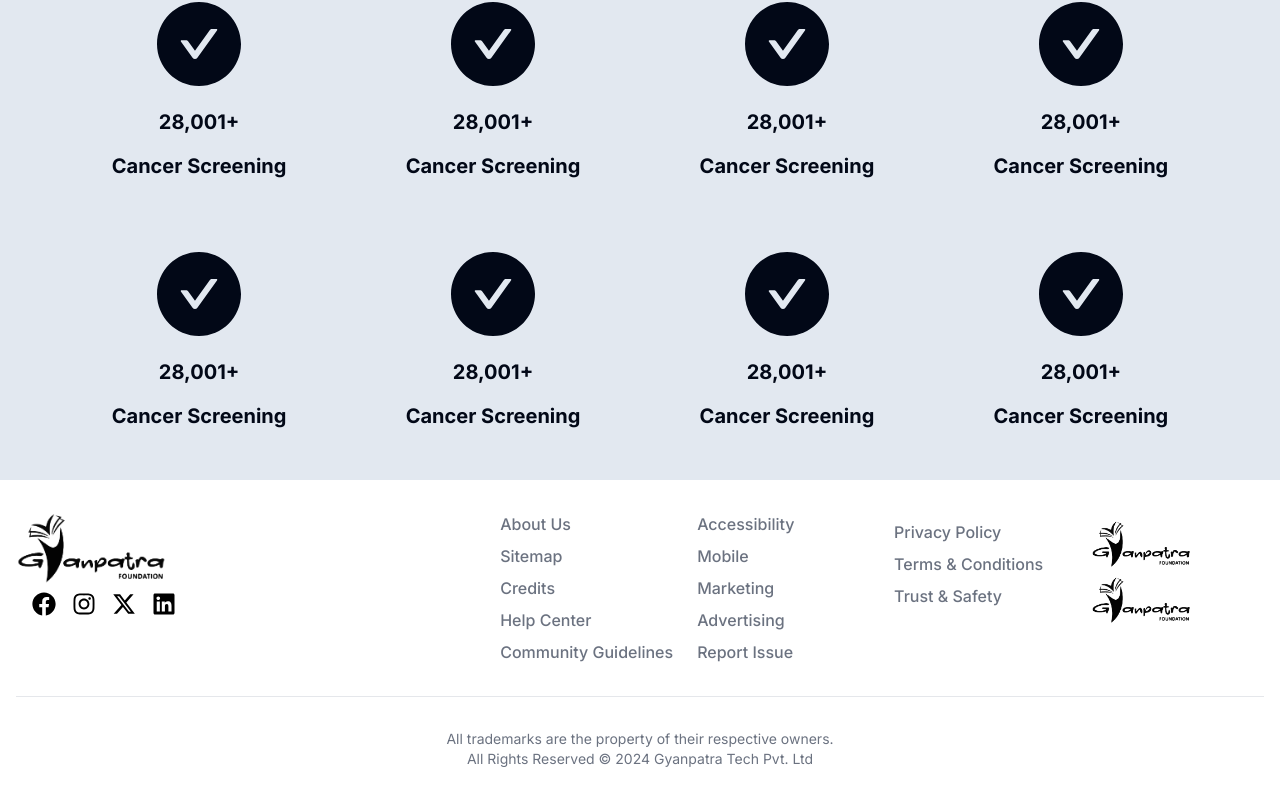
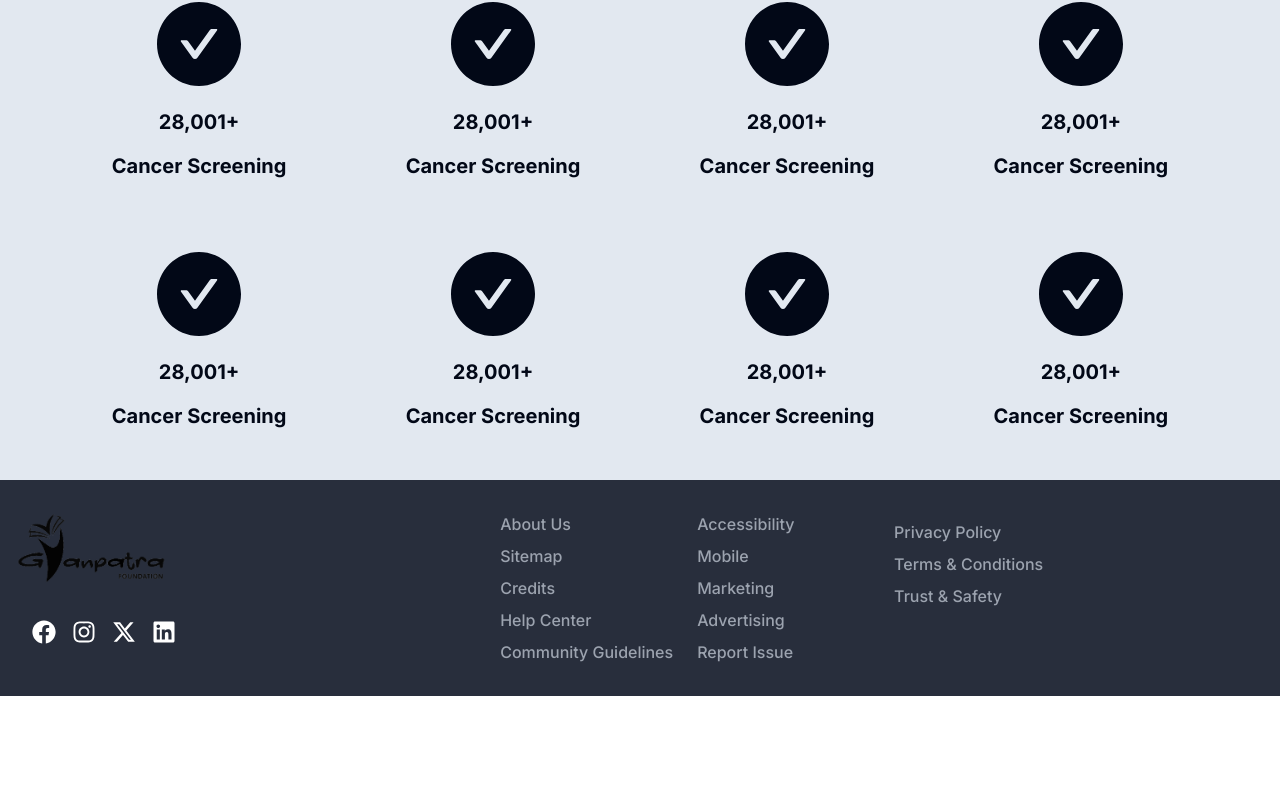
Before and after one commit to PrinceSah09/Gyan_Patra, a Next.js app: page / in a window 1280 px wide. Shown: the part 818-1619 px from the top of the page. After the commit the page ends 1514 px from the top, so only its background shows below. Built offline with nearby package versions, Linux system fonts and the light colour scheme.

Commit message:
footer: refactored the footer section

```diff
--- a/src/components/Footer.jsx
+++ b/src/components/Footer.jsx
@@ -5,30 +5,32 @@ import { FaXTwitter } from "react-icons/fa6";
 const Footer = () => {
     return (
         <div>
-            <footer className="bg-white ">
+            <footer className="bg-gray-900/90 text-white w-full ">
                 <div className="w-full max-w-screen-xl p-4 py-6 mx-auto lg:py-8">
                     <div className="md:flex md:justify-between">
+
+
                         <div className="mb-6 md:mb-0">
                             <a href="/" className="flex items-center">
-                                <span className="self-center text-2xl font-semibold whitespace-nowrap dark:text-white">
+                                <span className="self-center text-2xl    dark:text-white">
                                     <Image
                                         src="/logo.png"
                                         alt="logo"
                                         width={150}
                                         height={150}
                                     />
-                                    <ul className="flex mt-2 ml-4">
+                                    <ul className="flex mt-9 ml-4">
                                         <li className="pr-4">
-                                            <FaFacebook className="text-black " />
+                                            <FaFacebook className="text-white " />
                                         </li>
                                         <li className="pr-4">
-                                            <FaInstagram className="text-black " />
+                                            <FaInstagram className="text-white " />
                                         </li>
                                         <li className="pr-4">
-                                            <FaXTwitter className="text-black " />
+                                            <FaXTwitter className="text-white " />
                                         </li>
                                         <li className="pr-4">
-                                            <FaLinkedin className="text-black " />
+                                            <FaLinkedin className="text-white " />
                                         </li>
                                     </ul>
                                 </span>
@@ -36,7 +38,7 @@ const Footer = () => {
                         </div>
                         <div className="grid grid-cols-3 gap-8 sm:gap-6 sm:grid-cols-4">
                             <div>
-                                <ul className="text-gray-500 dark:text-gray-400 font-medium">
+                                <ul className="text-gray-400 dark:text-gray-400 font-medium">
                                     <li className="">
                                         <a href="#" className="hover:underline">About Us</a>
                                     </li>
@@ -55,7 +57,7 @@ const Footer = () => {
                                 </ul>
                             </div>
                             <div>
-                                <ul className="text-gray-500 dark:text-gray-400 font-medium">
+                                <ul className="text-gray-400 dark:text-gray-400 font-medium">
                                     <li >
                                         <a href="#" className="hover:underline ">Accessibility</a>
                                     </li>
@@ -74,7 +76,7 @@ const Footer = () => {
                                 </ul>
                             </div>
                             <div>
-                                <ul className="text-gray-500 dark:text-gray-400 font-medium">
+                                <ul className="text-gray-400 dark:text-gray-400 font-medium">
                                     <li className="mt-2">
                                         <a href="#" className="hover:underline">Privacy Policy</a>
                                     </li>
@@ -86,38 +88,17 @@ const Footer = () => {
                                     </li>
                                 </ul>
                             </div>
-                            <div>
-                                <ul>
-                                    <li className="mt-2 hover:cursor-pointer">
-                                        <Image
-                                            src={"/logo.png"}
-                                            alt="app-store"
-                                            height={100}
-                                            width={100}
-                                            className="object-cover object-center rounded-lg"
-                                        />
-                                    </li>
-                                    <li className="mt-2 hover:cursor-pointer">
-                                        <Image
-                                            src={"/logo.png"}
-                                            alt="app-store"
-                                            height={100}
-                                            width={100}
-                                            className="object-cover object-center rounded-lg"
-                                        />
-                                    </li>
-                                </ul>
-                            </div>
+
                         </div>
                     </div>
-                    <hr className="my-6 border-gray-200 sm:mx-auto dark:border-gray-700 lg:my-8" />
+                    {/* <hr className="my-6 border-gray-200 sm:mx-auto dark:border-gray-700 lg:my-8" />
                     <div className="flex flex-col sm:flex sm:items-center sm:justify-between">
                         <span className="text-sm text-gray-500 sm:text-center dark:text-gray-400">
                             All trademarks are the property of their respective owners.
                         </span>
                         <span className="text-sm text-gray-500 sm:text-center dark:text-gray-400">All Rights Reserved © 2024 Gyanpatra Tech Pvt. Ltd
                         </span>
-                    </div>
+                    </div> */}
                 </div>
             </footer>
         </div>
```
